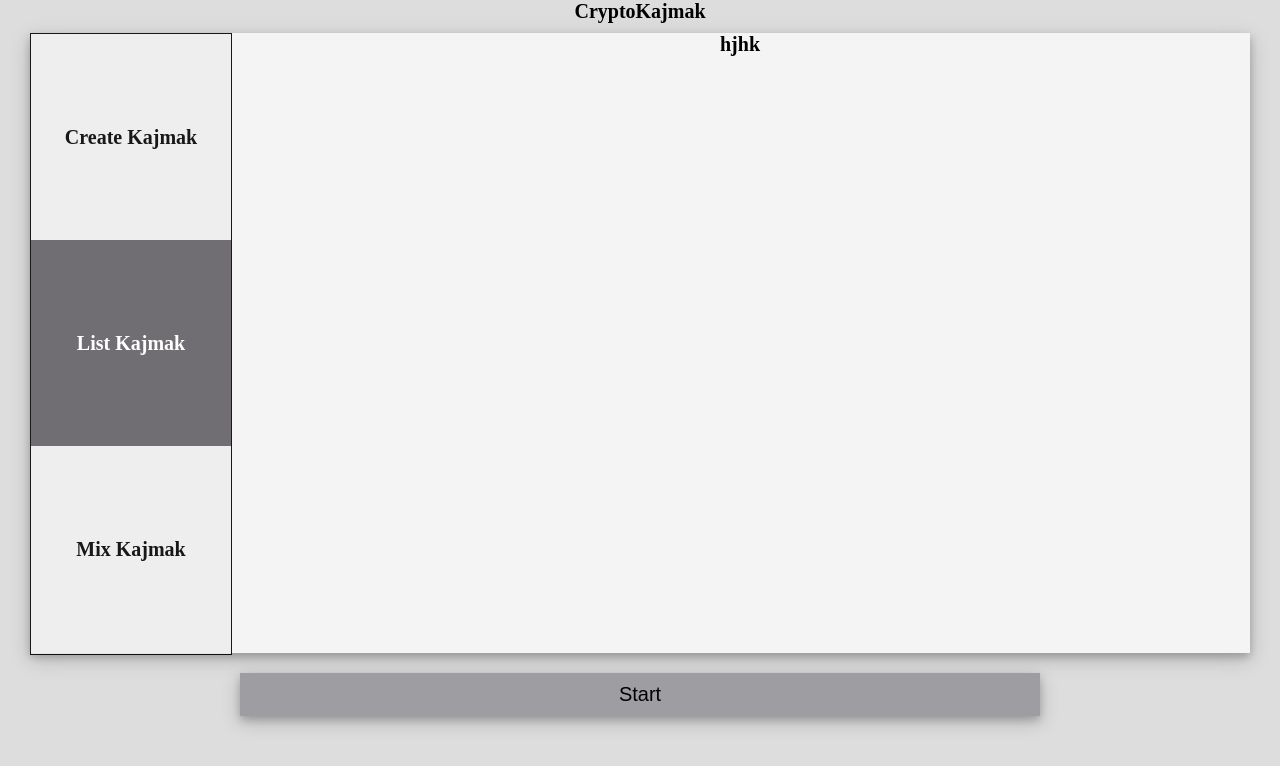
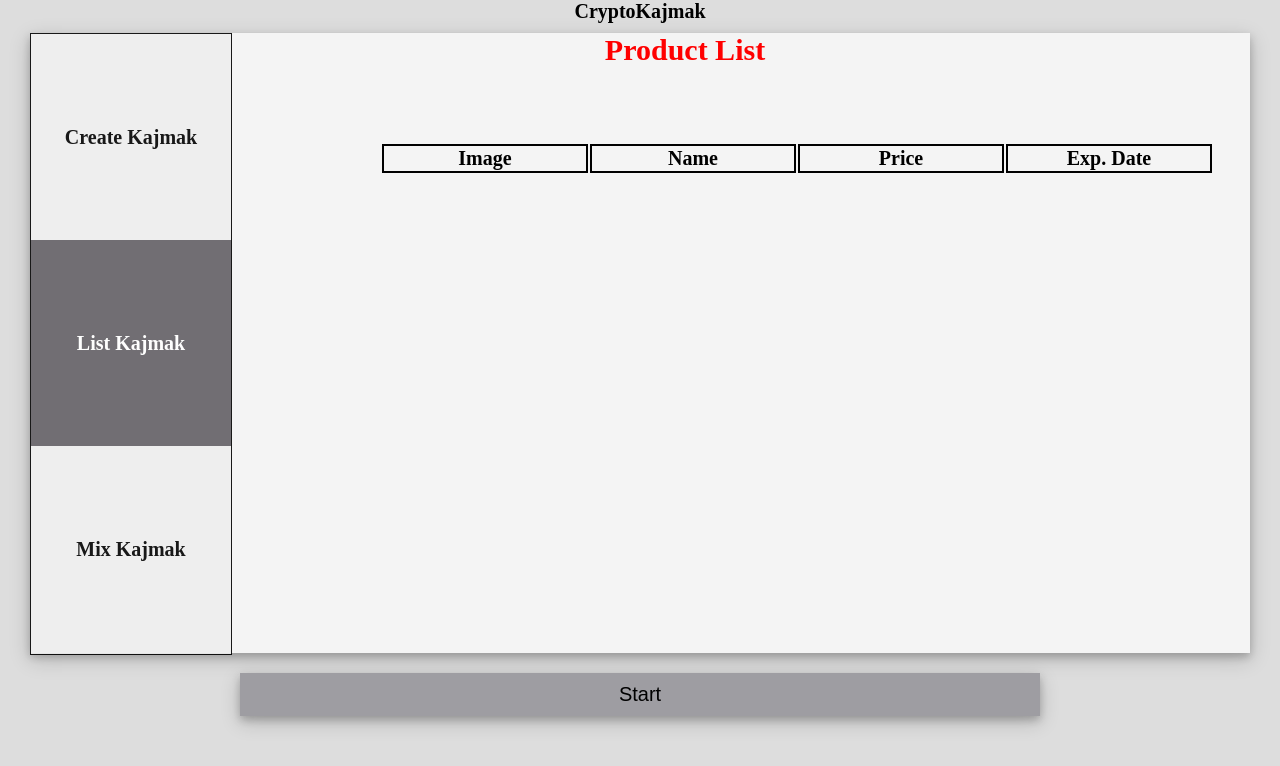
Before and after one commit to Stevalica/Crypto-kajmak, an Angular app: page /list in a window 1280 px wide. Shown: the top 766 px of the page. Built offline with nearby package versions, Linux system fonts and the light colour scheme.

Commit message:
Prva faza liste produkata

```diff
--- a/src/app/app.module.ts
+++ b/src/app/app.module.ts
@@ -7,7 +7,7 @@ import { RouterModule } from '@angular/router';
 import { AppComponent } from './app.component';
 import { WelcomeComponent } from './home/welcome.component';
 import { CreateKajmakComponent } from './createKajmak/createKajmak.component';
-import { ListKajmakComponent } from './listKajmak/listKajma.component';
+import { ListKajmakComponent } from './listKajmak/listKajmak.component';
 import { MixKajmakComponent } from './mixKajmak/mixKajmak.component';
 
 @NgModule({
--- a/src/app/listKajmak/listKajmak.component.css
+++ b/src/app/listKajmak/listKajmak.component.css
@@ -36,6 +36,24 @@
 
 .right {
     width: 100vh - 60px;
-    margin-left: 200px;
-    height: 620px;
+    margin-left: 350px;
+    height: 600px;
+
 }
+.right-header {
+
+    font-size: 30px;
+    width: 250px;
+    margin-left: 180px;
+    color:red;
+
+}
+.right-body {
+    margin-top: 75px;
+}
+.right-body table tr th {
+
+    width: 200px;
+    border: 2px solid black;
+
+}
--- a/src/app/listKajmak/listKajmak.component.html
+++ b/src/app/listKajmak/listKajmak.component.html
@@ -1,8 +1,32 @@
 <div class="listKajmakPage">
-        <div class="menu">
-            <a [routerLink]="['/create']">Create Kajmak</a>
-            <a class="active" [routerLink]="['/list']">List Kajmak </a>
-            <a [routerLink]="['/mix']">Mix Kajmak</a>
+    <div class="menu">
+        <a [routerLink]="['/create']">Create Kajmak</a>
+        <a class="active" [routerLink]="['/list']">List Kajmak </a>
+        <a [routerLink]="['/mix']">Mix Kajmak</a>
+    </div>
+    <div class="right">
+
+        <div class="right-header">
+            {{pageTitle}}
+
         </div>
-        <div class="right">hjhk</div>
+
+
+        <div class="right-body">
+             <table>
+                 <tr>
+                     <th>Image</th>
+                     <th>Name</th>
+                     <th>Price</th>
+                     <th>Exp. Date</th>
+                 </tr>
+
+             </table>
+        </div>
+
+
+
+
     </div>
+
+</div>
--- /dev/null
+++ b/src/app/listKajmak/listKajmak.component.ts
@@ -0,0 +1,39 @@
+import { Component } from "@angular/core";
+
+@Component({
+    templateUrl: './listKajmak.component.html',
+    styleUrls: ['./listKajmak.component.css']
+})
+export class ListKajmakComponent {
+    pageTitle: string = 'Product List';
+
+    products: any[] = [
+        {
+            'productID': 1,
+            'productName': 'Kajmak1',
+            'expDate': 'Okt 25, 2018',
+            'price': 5.00,
+            'imageUrl': '',
+            'description': '',
+
+        },
+        {
+            'productID': 2,
+            'productName': 'Kajmak2',
+            'expDate': 'Okt 27, 2018',
+            'price': 7.00,
+            'imageUrl': '',
+            'description': '',
+        },
+        {
+            'productID': 3,
+            'productName': 'Kajmak3',
+            'expDate': 'Okt 11, 2018',
+            'price': 2.00,
+            'imageUrl': '',
+            'description': '',
+        },
+    ];
+
+
+}
```
Also changed, not shown: src/app/listKajmak/listKajma.component.ts (deleted, +0 -9 lines), 1 other file (tests, documents, lock files or other folders).
